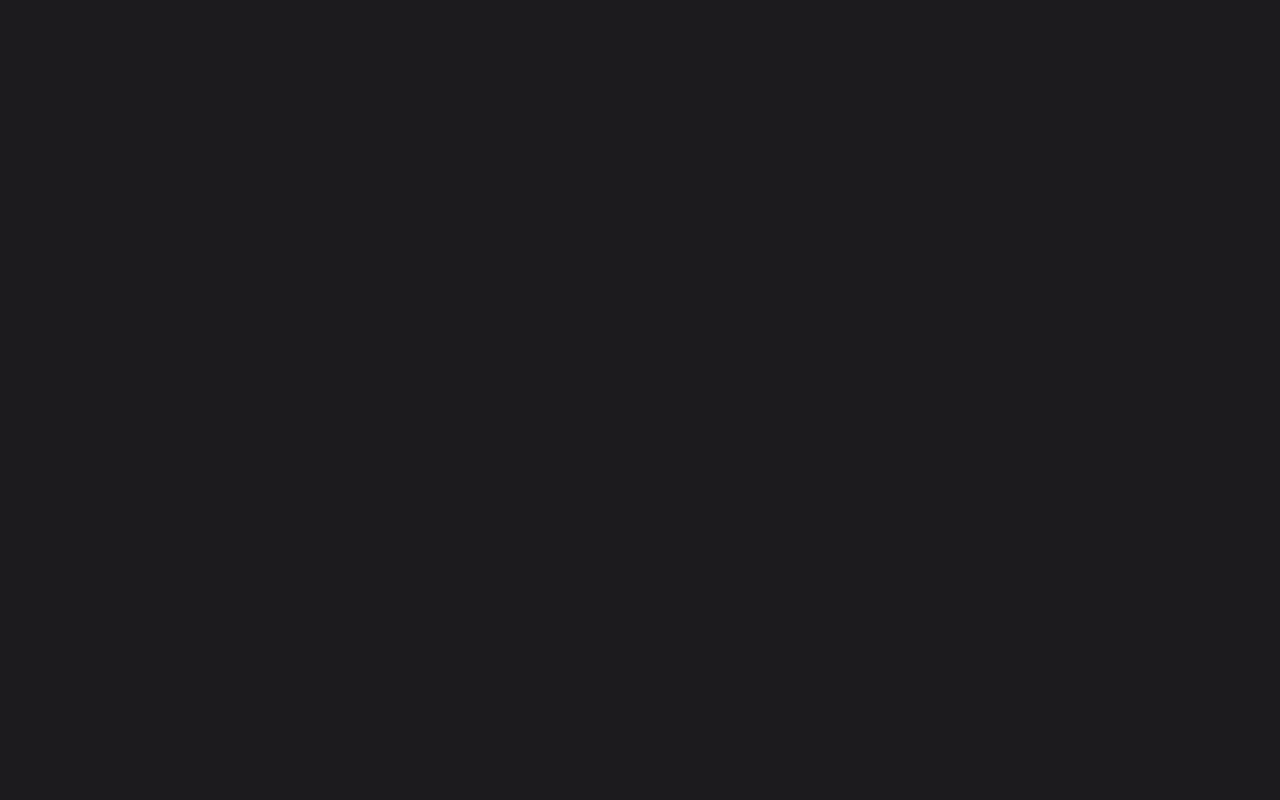
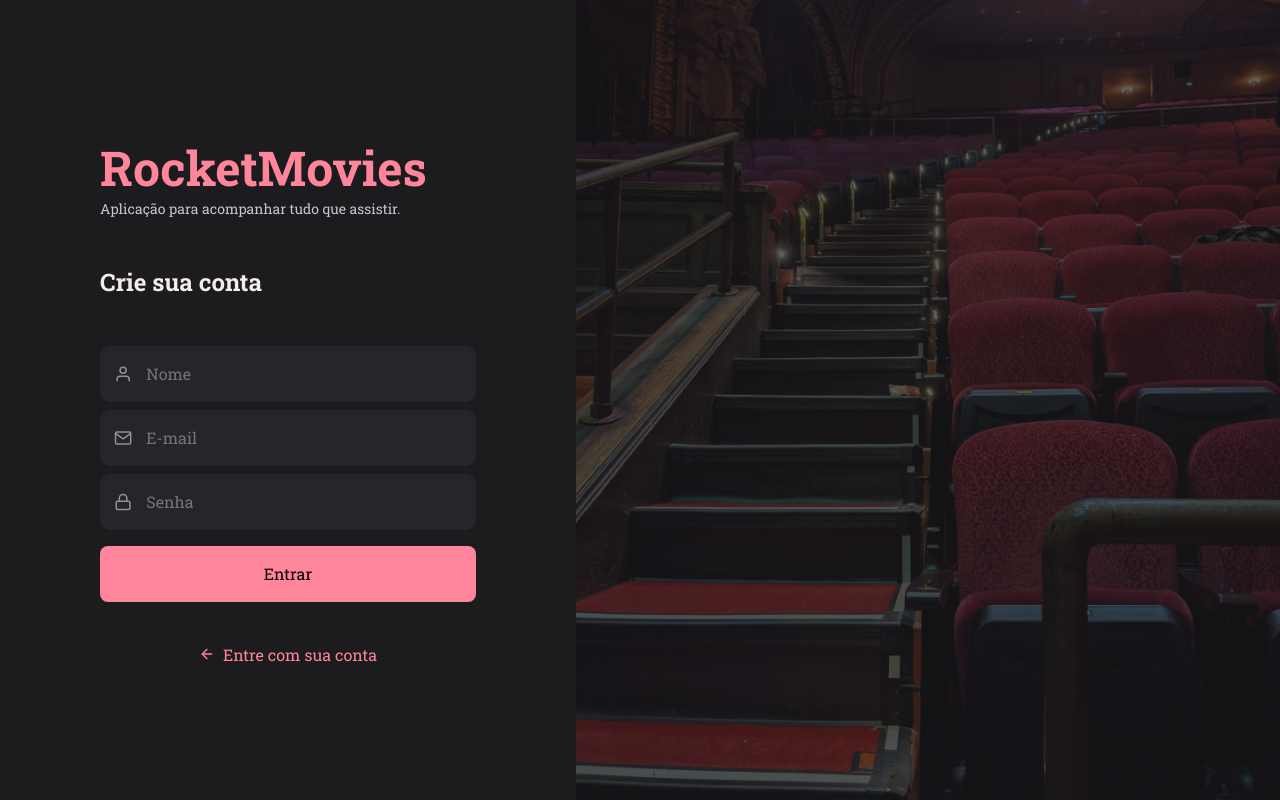
Before and after one commit to murilohborges/RocketMovies, a React (Vite) app: page /register in a window 1280 px wide. Before the commit this address had no page. Built offline with nearby package versions, Linux system fonts and the light colour scheme.

Commit message:
General settings

```diff
--- a/src/Pages/SignUp/index.jsx
+++ b/src/Pages/SignUp/index.jsx
@@ -1,10 +1,36 @@
+import { useState } from "react";
 import { Container, Menu, Form, Background, NewAccountButton } from "./styles";
-import { Link } from "react-router-dom";
+import { Link, useNavigate } from "react-router-dom";
+import { api } from "../../service/api";
 import { Input } from '../../components/Input';
 import { ButtonText } from '../../components/ButtonText';
 import { FiUser, FiArrowLeft, FiLock, FiMail } from "react-icons/fi";
 
 export function SignUp(){
+  const [name, setName] = useState("");
+  const [email, setEmail] = useState("");
+  const [password, setPassword] = useState("");
+
+  const navigate = useNavigate();
+
+  function handleSignUp(){
+
+    if(!name || !email || !password){
+      return alert("Preencha todos os campos!");
+    }
+
+    api.post("/users", { name, email, password }).then(() => {
+      alert("Usuário cadastrado com sucesso!");
+      navigate("/");
+    }).catch(error => {
+      if(error.respose){
+        alert(error.respose.data.message);
+      }else {
+        alert("Não foi possível cadastrar");
+      }
+    })
+  }
+
   return(
     <Container>
       <Menu>
@@ -20,26 +46,29 @@ export function SignUp(){
             placeholder="Nome"
             type="text"
             icon={FiUser}
+            onChange={e => setName(e.target.value)}
           />
           <Input
             placeholder="E-mail"
             type="text"
             icon={FiMail}
+            onChange={e => setEmail(e.target.value)}
           />
           <Input
             placeholder="Senha"
             type="password"
             icon={FiLock}
+            onChange={e => setPassword(e.target.value)}
           />
 
-          <ButtonText title="Entrar"/>
+          <ButtonText title="Entrar" onClick={handleSignUp}/>
 
           <NewAccountButton>
             <FiArrowLeft/>
 
             <Link to="/">
 
-              Criar conta
+              Entre com sua conta
             </Link>
           </NewAccountButton>
 
--- a/src/components/ButtonText/index.jsx
+++ b/src/components/ButtonText/index.jsx
@@ -1,8 +1,8 @@
 import { Container } from "./styles";
 
-export function ButtonText({ title }){
+export function ButtonText({ title, ...rest }){
   return(
-    <Container>
+    <Container {...rest}>
       {title}
     </Container>
   )
--- a/src/routes/index.jsx
+++ b/src/routes/index.jsx
@@ -6,7 +6,7 @@ import { AuthRoutes } from "./auth.routes";
 export function Routes(){
   return(
     <BrowserRouter>
-      <AppRoutes/>
+      <AuthRoutes/>
     </BrowserRouter>
   )
 }
--- a/src/styles/global.js
+++ b/src/styles/global.js
@@ -6,6 +6,12 @@ export default createGlobalStyle`
     padding: 0;
     box-sizing: border-box;
     font-family: 'Roboto Slab', serif;
+
+    :focus{
+      box-shadow: 0 0 0 0;
+      border: 0 none;
+      outline: 0;
+    }
 
   }
 
```
